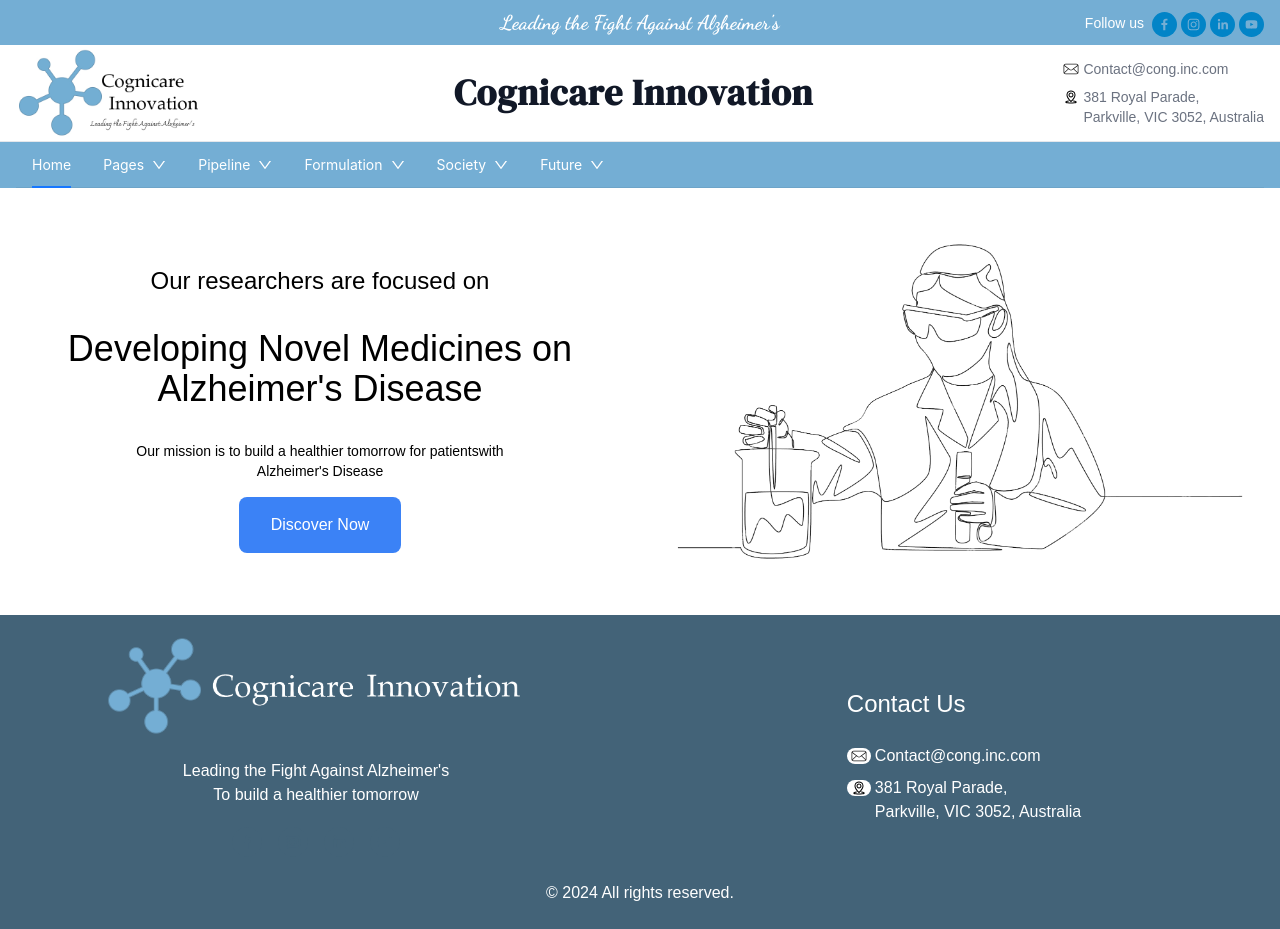
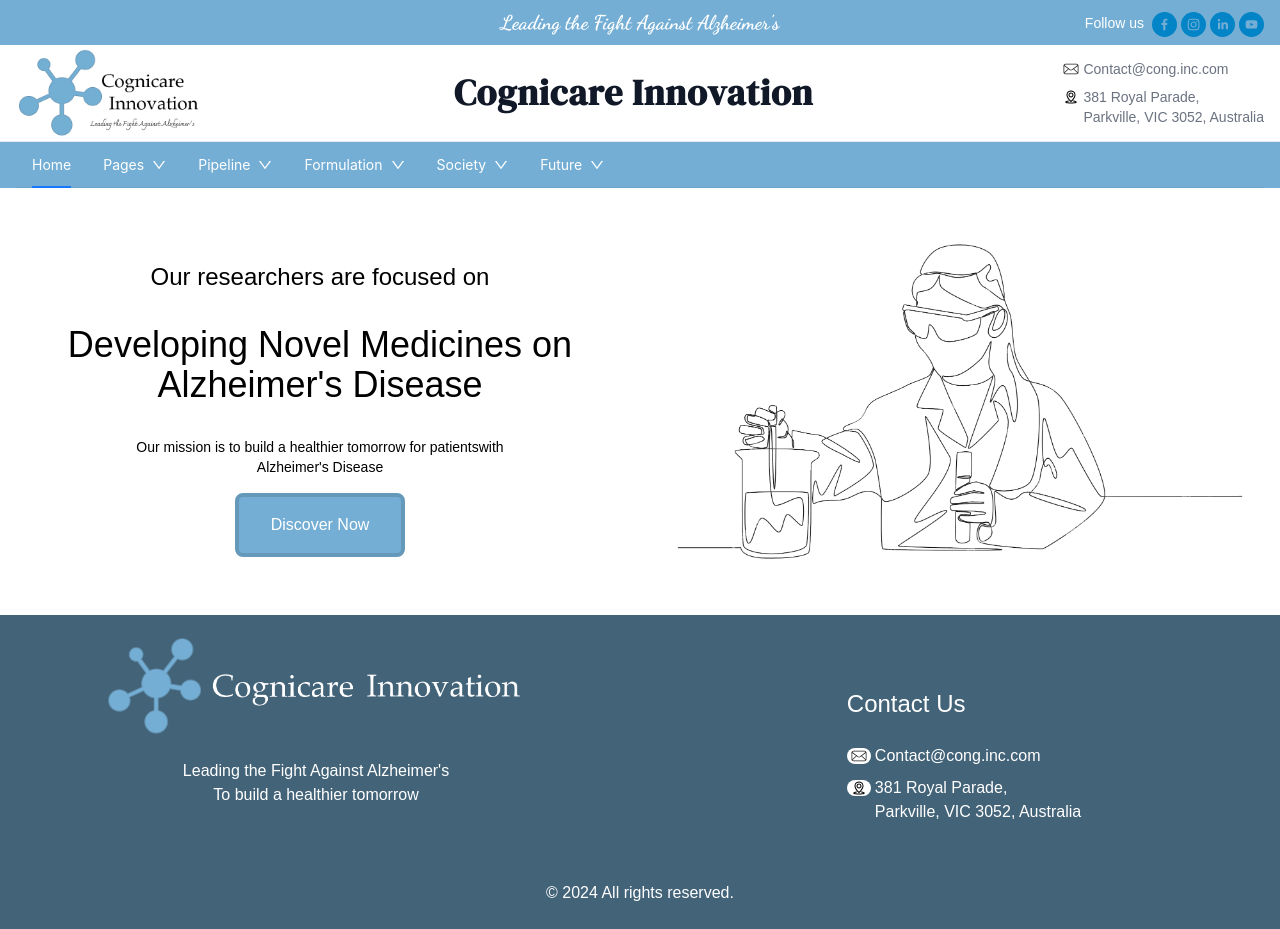
Before and after one commit to MUOliver1026/cognicare-innovation-website, a React (Vite) app: page / in a window 1280 px wide. Built offline with nearby package versions, Linux system fonts and the light colour scheme; a web font is replaced by a local one.

Commit message:
change home button

```diff
--- a/src/pages/Home.jsx
+++ b/src/pages/Home.jsx
@@ -15,8 +15,8 @@
         <h3 className='flex justify-center items-center text-center py-4 mx-32 text-sm'>
           Our mission is to build a healthier tomorrow for patientswith Alzheimer's Disease
         </h3>
-        <button className='flex justify-center items-center py-4 px-8 bg-blue-500 text-white rounded-lg'>
-          <Link to='/medicine'>Discover Now</Link>
+        <button class="flex justify-center items-center h-16 py-4 px-8 bg-regal-blue text-white rounded-lg border-regal-purple border-4 hover:bg-regal-purple transition duration-300">
+          <a href="/medicine">Discover Now</a>
         </button>
       </div>
       <div className='grid-2'>
```
